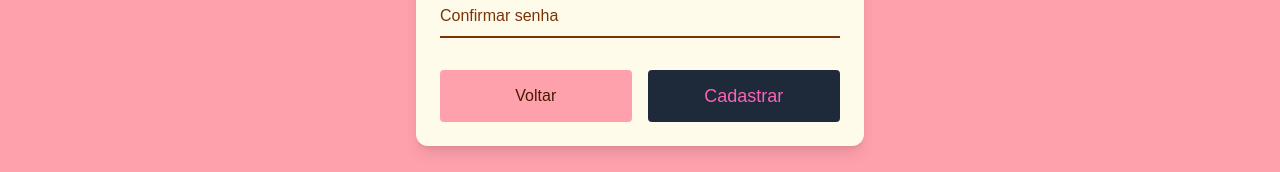
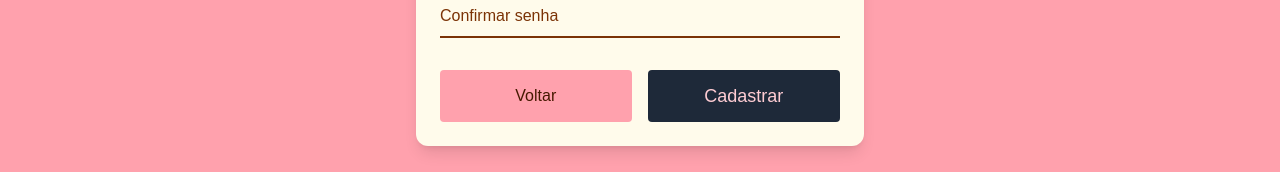
Before and after one commit to ORION-GE-FrontEnd/desafio-frontend-api-ecommerce-parte-2-maria-daniely, a React (Vite) app in the folder desafio-frontend-api-ecommerce-parte-2-maria-daniely/: page /cadastro in a window 1280 px wide. Shown: the part 446-618 px from the top of the page. Built offline with nearby package versions, Linux system fonts and the light colour scheme; a web font is replaced by a local one.

Commit message:
style: Ajustar cor da fonte dos botões Login e Cadastro para ficar harmônico ao design da página

```diff
--- a/desafio-frontend-api-ecommerce-parte-2-maria-daniely/src/components/Login/Login.tsx
+++ b/desafio-frontend-api-ecommerce-parte-2-maria-daniely/src/components/Login/Login.tsx
@@ -85,7 +85,7 @@ const Login = () => {
 
           <button
             type="submit"
-            className="w-full bg-gray-800 text-pink-400 font-adlam px-6 py-3 text-lg rounded hover:bg-gray-700 transition-colors"
+            className="w-full bg-gray-800 text-rose-200 font-adlam px-6 py-3 text-lg rounded hover:bg-gray-700 transition-colors"
           >
             Login
           </button>
--- a/desafio-frontend-api-ecommerce-parte-2-maria-daniely/src/components/SignUp/SignUp.tsx
+++ b/desafio-frontend-api-ecommerce-parte-2-maria-daniely/src/components/SignUp/SignUp.tsx
@@ -135,8 +135,7 @@ const SignUp = () => {
 
             <button
               type="submit"
-              className="w-full sm:w-1/2 w-full bg-gray-800 text-pink-400 font-adlam px-6 py-3 text-lg rounded hover:bg-gray-700 transition-colors"
-              className="w-full sm:w-1/2 bg-gray-800 text-pink-400 font-adlam px-6 py-3 text-lg rounded hover:bg-gray-700 transition-colors"
+              className="w-full sm:w-1/2 bg-gray-800 text-rose-200 font-adlam px-6 py-3 text-lg rounded hover:bg-gray-700 transition-colors"
             >
               Cadastrar
             </button>
```
